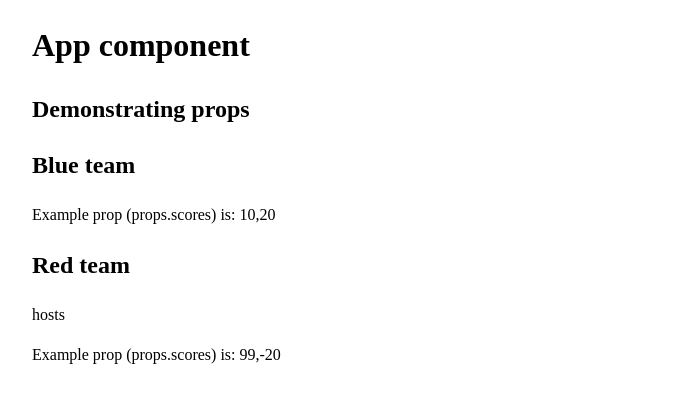
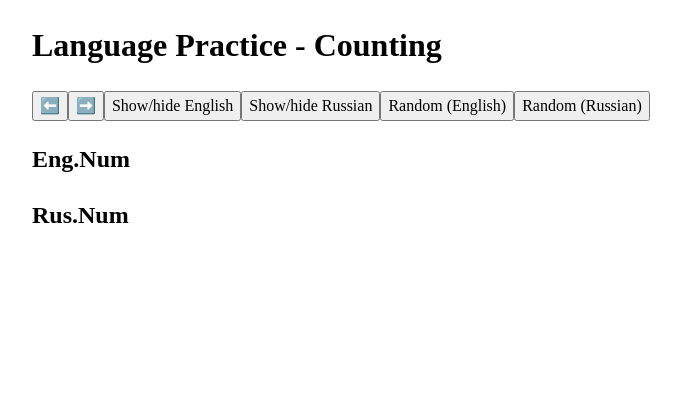
Before and after one commit to CasparWilson/Caspar-Dana-Learn-to-count-app, a React (Vite) app: page / in a window 1280 px wide. Shown: the top 402 px of the page, without its empty margins (108-789 px from the left). Built offline with nearby package versions, Linux system fonts and the light colour scheme.

Commit message:
add Data for numbers and buttons

```diff
--- a/src/App.jsx
+++ b/src/App.jsx
@@ -3,8 +3,19 @@ import { DemonstratingProps } from "./components/demo/DemonstratingProps";
 function App() {
     return (
         <div>
-            <h1>App component</h1>
-            <DemonstratingProps />
+            <h1>Language Practice - Counting</h1>
+            <div className="buttons">
+                <button>⬅️</button>
+                <button>➡️</button>
+                <button>Show/hide English</button>
+                <button>Show/hide Russian</button>
+                <button>Random (English)</button>
+                <button>Random (Russian)</button>
+            </div>
+            <div className="numbers">
+                <h2>Eng.Num</h2>
+                <h2>Rus.Num</h2>
+            </div>
         </div>
     );
 }
```
Also changed, not shown: src/LanguageData.jsx (added, +28 -0 lines).
